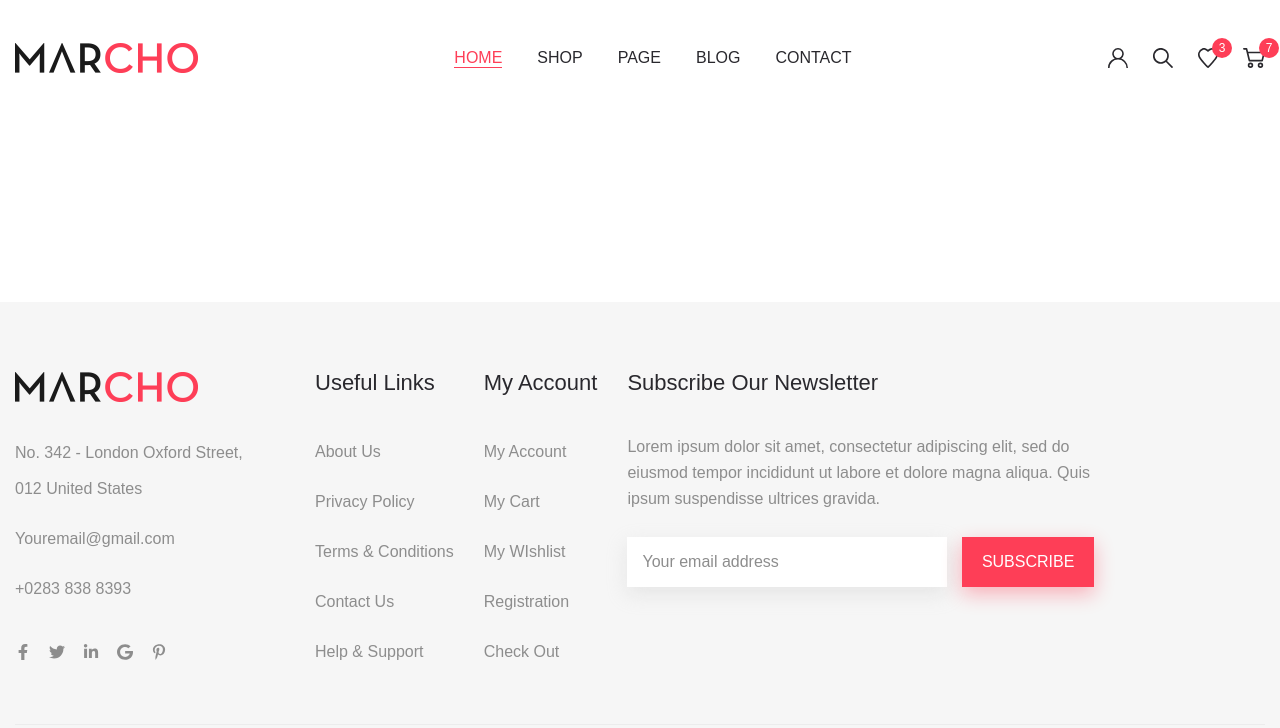
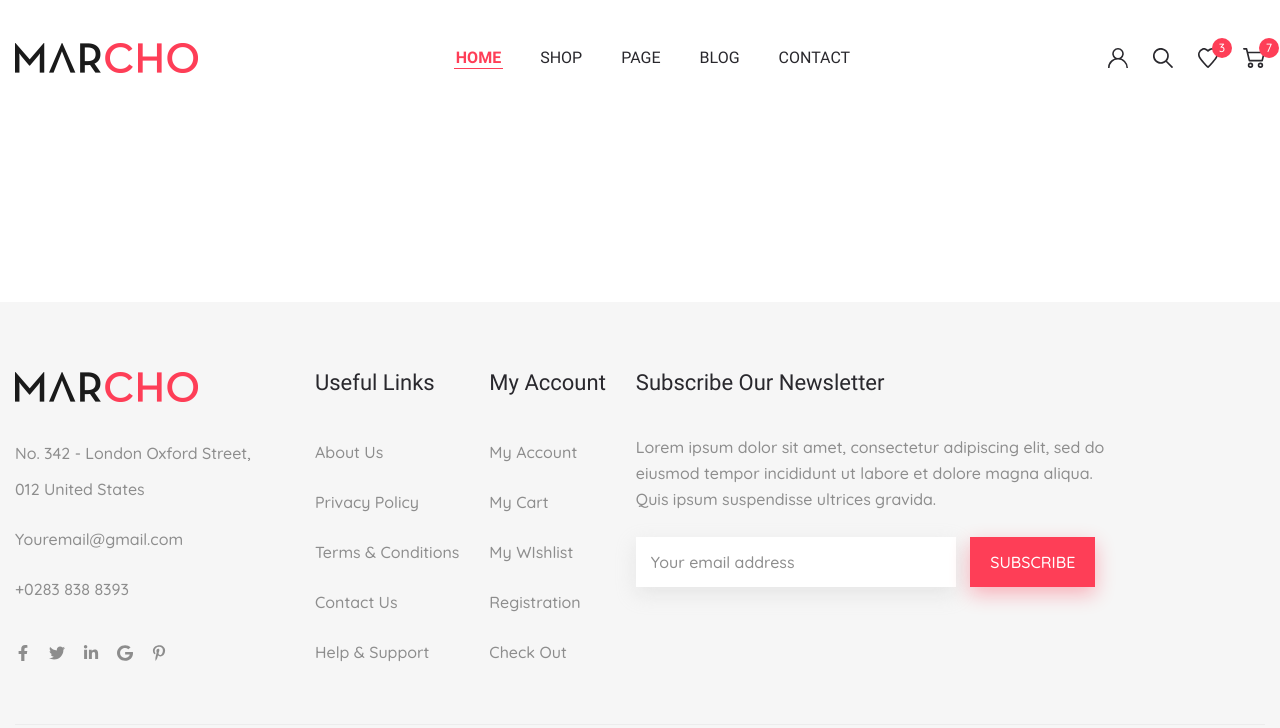
Before and after one commit to NikitaFrontWeb/marcho, a website: page app/index.html in a window 1280 px wide. Shown: the top 728 px of the page. Drawn offline with nearby package versions, Linux system fonts and the light colour scheme; files that its build step writes are made by us from their sources.

Commit message:
fix fonts

```diff
--- a/app/scss/_fonts.scss
+++ b/app/scss/_fonts.scss
@@ -1,5 +1,5 @@
 @font-face{
-  font-family: 'Quicksand-Regular', sans-serif;
+  font-family: 'Quicksand-Regular';
   font-weight: 400;
   font-style: normal;
   src: local('Quicksand-Regular'),
@@ -9,7 +9,7 @@
 }
 
 @font-face{
-  font-family: 'Quicksand-Medium', sans-serif;
+  font-family: 'Quicksand-Medium';
   font-weight: 500;
   font-style: normal;
   src: local('Quicksand-Medium'),
@@ -19,7 +19,7 @@
 }
 
 @font-face{
-  font-family: 'Roboto-Regular', sans-serif;
+  font-family: 'Roboto-Regular';
   font-weight: 400;
   font-style: normal;
   src: local('Roboto-Regular'),
@@ -29,7 +29,7 @@
 }
 
 @font-face{
-  font-family: 'Roboto-Bold', sans-serif;
+  font-family: 'Roboto-Bold';
   font-weight: 700;
   font-style: normal;
   src: local('Roboto-Bold'),
--- a/app/scss/style.scss
+++ b/app/scss/style.scss
@@ -21,18 +21,19 @@
   }
   &__list-link{
     color: $title;
-    padding-bottom: 1px;
+    padding: 0 2px 1px;
     transition: all .3s;
-    @extend %quicksand-400;
+    @extend %roboto-400;
     &:hover{
       color: $accent;
       border-bottom: 1px solid $accent;
-      @extend %quicksand-500;
+      @extend %roboto-700;
     }
   }
   &__list-link--active{
     color: $accent;
     border-bottom: 1px solid $accent;
+    @extend %roboto-700;
   }
 }
 
```
